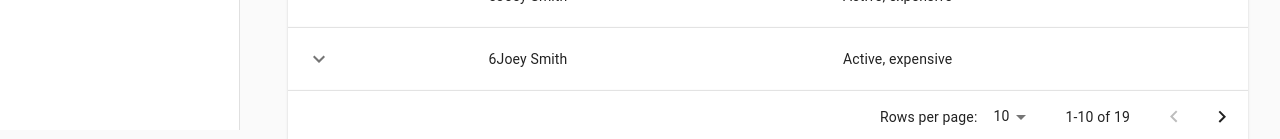
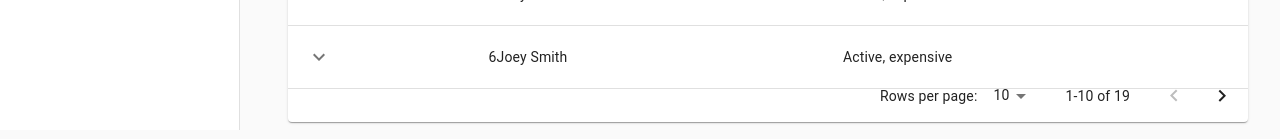
Before and after one commit to HuIsJason/real-estate-crm, a React (Create React App) app: page /ClientList in a window 1280 px wide. Shown: the part 670-809 px from the top of the page. Built offline with nearby package versions, Linux system fonts and the light colour scheme.

Commit message:
fixed changes as requested, also fixed table size change on filter issue

```diff
--- /dev/null
+++ b/src/components/ClientList/data.ts
@@ -0,0 +1,31 @@
+function createData(name: string, email: string, tags: string[]) {
+    return {
+      name,
+      email,
+      tags
+    };
+  }
+
+const fullRows = [
+    createData('George Smith', "GeorgeS@Outlook.com", ["Active", "expensive"]),
+    createData('Johnny Smith', "JohnnyeS@Outlook.com", ["Active", "expensive"]),
+    createData('Jill Smith', "JillS@Outlook.com", ["Active", "expensive"]),
+    createData('Jenny Smith', "JennyS@Outlook.com", ["Active", "expensive"]),
+    createData('Joey Smith', "JoeyS@Outlook.com", ["Active", "expensive"]),
+    createData('2Joey Smith', "JoeyS@Outlook.com", ["Active", "expensive"]),
+    createData('3Joey Smith', "JoeyS@Outlook.com", ["Active", "expensive"]),
+    createData('4Joey Smith', "JoeyS@Outlook.com", ["Active", "expensive"]),
+    createData('5Joey Smith', "JoeyS@Outlook.com", ["Active", "expensive"]),
+    createData('6Joey Smith', "JoeyS@Outlook.com", ["Active", "expensive"]),
+    createData('7Joey Smith', "JoeyS@Outlook.com", ["Active", "expensive"]),
+    createData('8Joey Smith', "JoeyS@Outlook.com", ["Active", "expensive"]),
+    createData('9Joey Smith', "JoeyS@Outlook.com", ["Active", "expensive"]),
+    createData('0Joey Smith', "JoeyS@Outlook.com", ["Active", "expensive"]),
+    createData('11Joey Smith', "JoeyS@Outlook.com", ["Active", "expensive"]),
+    createData('12Joey Smith', "JoeyS@Outlook.com", ["Active", "expensive"]),
+    createData('13Joey Smith', "JoeyS@Outlook.com", ["Active", "expensive"]),
+    createData('14Joey Smith', "JoeyS@Outlook.com", ["Active", "expensive"]),
+    createData('15Joey Smith', "JoeyS@Outlook.com", ["Active", "expensive"]),
+  ];
+
+export default fullRows;
--- a/src/components/ClientList/index.tsx
+++ b/src/components/ClientList/index.tsx
@@ -1,59 +1,35 @@
 import React from 'react';
-import Box from '@material-ui/core/Box';
-import Collapse from '@material-ui/core/Collapse';
-import IconButton from '@material-ui/core/IconButton';
-import Table from '@material-ui/core/Table';
-import TableBody from '@material-ui/core/TableBody';
-import TableCell from '@material-ui/core/TableCell';
-import TableContainer from '@material-ui/core/TableContainer';
-import TableHead from '@material-ui/core/TableHead';
-import TablePagination from '@material-ui/core/TablePagination';
-import TableRow from '@material-ui/core/TableRow';
-import Typography from '@material-ui/core/Typography';
-import Paper from '@material-ui/core/Paper';
-import KeyboardArrowDownIcon from '@material-ui/icons/KeyboardArrowDown';
-import KeyboardArrowUpIcon from '@material-ui/icons/KeyboardArrowUp';
+import {
+  Box,
+  Collapse,
+  IconButton,
+  Table,
+  TableBody,
+  TableCell,
+  TableContainer,
+  TableHead,
+  TablePagination,
+  TableRow,
+  Typography,
+  Paper
+} from '@material-ui/core';
+
+import {
+  KeyboardArrowDown as KeyboardArrowDownIcon,
+  KeyboardArrowUp as KeyboardArrowUpIcon
+} from '@material-ui/icons';
+
 import SearchBar from "material-ui-search-bar";
-
 import { RowProps as Props, RowProps } from './types';
 import useStyles from './styles';
-
-function createData(name: string, email: string, tags: string[]) {
-  return {
-    name,
-    email,
-    tags
-  };
-}
-
-const fullRows = [
-  createData('George Smith', "GeorgeS@Outlook.com", ["Active", "expensive"]),
-  createData('Johnny Smith', "JohnnyeS@Outlook.com", ["Active", "expensive"]),
-  createData('Jill Smith', "JillS@Outlook.com", ["Active", "expensive"]),
-  createData('Jenny Smith', "JennyS@Outlook.com", ["Active", "expensive"]),
-  createData('Joey Smith', "JoeyS@Outlook.com", ["Active", "expensive"]),
-  createData('2Joey Smith', "JoeyS@Outlook.com", ["Active", "expensive"]),
-  createData('3Joey Smith', "JoeyS@Outlook.com", ["Active", "expensive"]),
-  createData('4Joey Smith', "JoeyS@Outlook.com", ["Active", "expensive"]),
-  createData('5Joey Smith', "JoeyS@Outlook.com", ["Active", "expensive"]),
-  createData('6Joey Smith', "JoeyS@Outlook.com", ["Active", "expensive"]),
-  createData('7Joey Smith', "JoeyS@Outlook.com", ["Active", "expensive"]),
-  createData('8Joey Smith', "JoeyS@Outlook.com", ["Active", "expensive"]),
-  createData('9Joey Smith', "JoeyS@Outlook.com", ["Active", "expensive"]),
-  createData('0Joey Smith', "JoeyS@Outlook.com", ["Active", "expensive"]),
-  createData('11Joey Smith', "JoeyS@Outlook.com", ["Active", "expensive"]),
-  createData('12Joey Smith', "JoeyS@Outlook.com", ["Active", "expensive"]),
-  createData('13Joey Smith', "JoeyS@Outlook.com", ["Active", "expensive"]),
-  createData('14Joey Smith', "JoeyS@Outlook.com", ["Active", "expensive"]),
-  createData('15Joey Smith', "JoeyS@Outlook.com", ["Active", "expensive"]),
-];
+import fullRows from './data';
 
 const Row: React.FC<Props> = ({ name, email, tags }: Props) => {
   const [open, setOpen] = React.useState(false);
   const classes = useStyles();
 
   return (
-    <React.Fragment>
+    <>
       <TableRow className={classes.root}>
         <TableCell>
           <IconButton aria-label="expand row" size="small" onClick={() => setOpen(!open)}>
@@ -78,7 +54,7 @@ const Row: React.FC<Props> = ({ name, email, tags }: Props) => {
           </Collapse>
         </TableCell>
       </TableRow>
-    </React.Fragment>
+    </>
   );
 }
 
@@ -141,8 +117,8 @@ const ClientList = () => {
           </TableBody>
         </Table>
       </TableContainer>
-      <TablePagination
-            rowsPerPageOptions={[10, 25, 100]}
+      <TablePagination classes={{ root: classes.pagination }}
+            rowsPerPageOptions={[5, 10]}
             component="div"
             count={rows.length}
             rowsPerPage={rowsPerPage}
--- a/src/components/ClientList/styles.ts
+++ b/src/components/ClientList/styles.ts
@@ -9,6 +9,7 @@ export default makeStyles((theme: Theme) => ({
   table: {
     position: "absolute",
     width: "75%",
+    height: "90%",
     transform: 'translate(30%, 10%)',
   },
   cellHead: {
@@ -18,7 +19,12 @@ export default makeStyles((theme: Theme) => ({
   cellBody: {
       fontSize: 14,
   },
-  searchBar : {
+  searchBar: {
     border: "1px solid #737373"
+  },
+  pagination: {
+    position: "absolute",
+    bottom: "0px",
+    right: "0px"
   }
 }));
--- a/src/components/SideNavBar/index.tsx
+++ b/src/components/SideNavBar/index.tsx
@@ -1,18 +1,23 @@
 import React from 'react';
-import Drawer from '@material-ui/core/Drawer';
-import CssBaseline from '@material-ui/core/CssBaseline';
-import AppBar from '@material-ui/core/AppBar';
-import Toolbar from '@material-ui/core/Toolbar';
-import List from '@material-ui/core/List';
-import Typography from '@material-ui/core/Typography';
-import Divider from '@material-ui/core/Divider';
-import ListItem from '@material-ui/core/ListItem';
-import ListItemIcon from '@material-ui/core/ListItemIcon';
-import ListItemText from '@material-ui/core/ListItemText';
-import SupervisorAccountIcon from '@material-ui/icons/SupervisorAccount';
-import AccountCircleIcon from '@material-ui/icons/AccountCircle';
 
-import Button from '@material-ui/core/Button';
+import {
+    Drawer,
+    CssBaseline,
+    AppBar,
+    Toolbar,
+    List,
+    Typography,
+    Divider,
+    ListItem,
+    ListItemIcon,
+    ListItemText,
+    Button
+  } from '@material-ui/core';
+
+import {
+    SupervisorAccount as SupervisorAccountIcon,
+    AccountCircle as AccountCircleIcon
+} from '@material-ui/icons';
 
 import useStyles from './styles';
 
```
